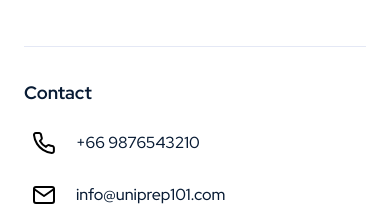
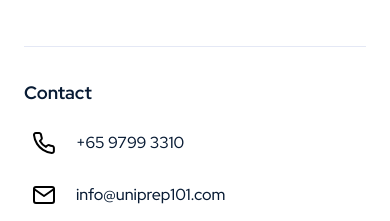
Before and after one commit to sahil-develops/uniprep-101, a Next.js app: page /register in a window 390 px wide. Shown: the part 1104-1325 px from the top of the page. Built offline with nearby package versions, Linux system fonts and the light colour scheme; no server answers.

Commit message:
Update phone number in RegisterPage component: replace placeholder number with a new valid contact number for accurate user information.

```diff
--- a/app/register/page.tsx
+++ b/app/register/page.tsx
@@ -27,7 +27,7 @@
 </svg>
 
                 </div>
-                <span className="text-base text-navy">+66 9876543210</span>
+                <span className="text-base text-navy">+65 9799 3310</span>
               </div>
               <div className="flex items-center gap-3">
                 <div className="flex h-10 w-10 items-center justify-center rounded-full ">
```
